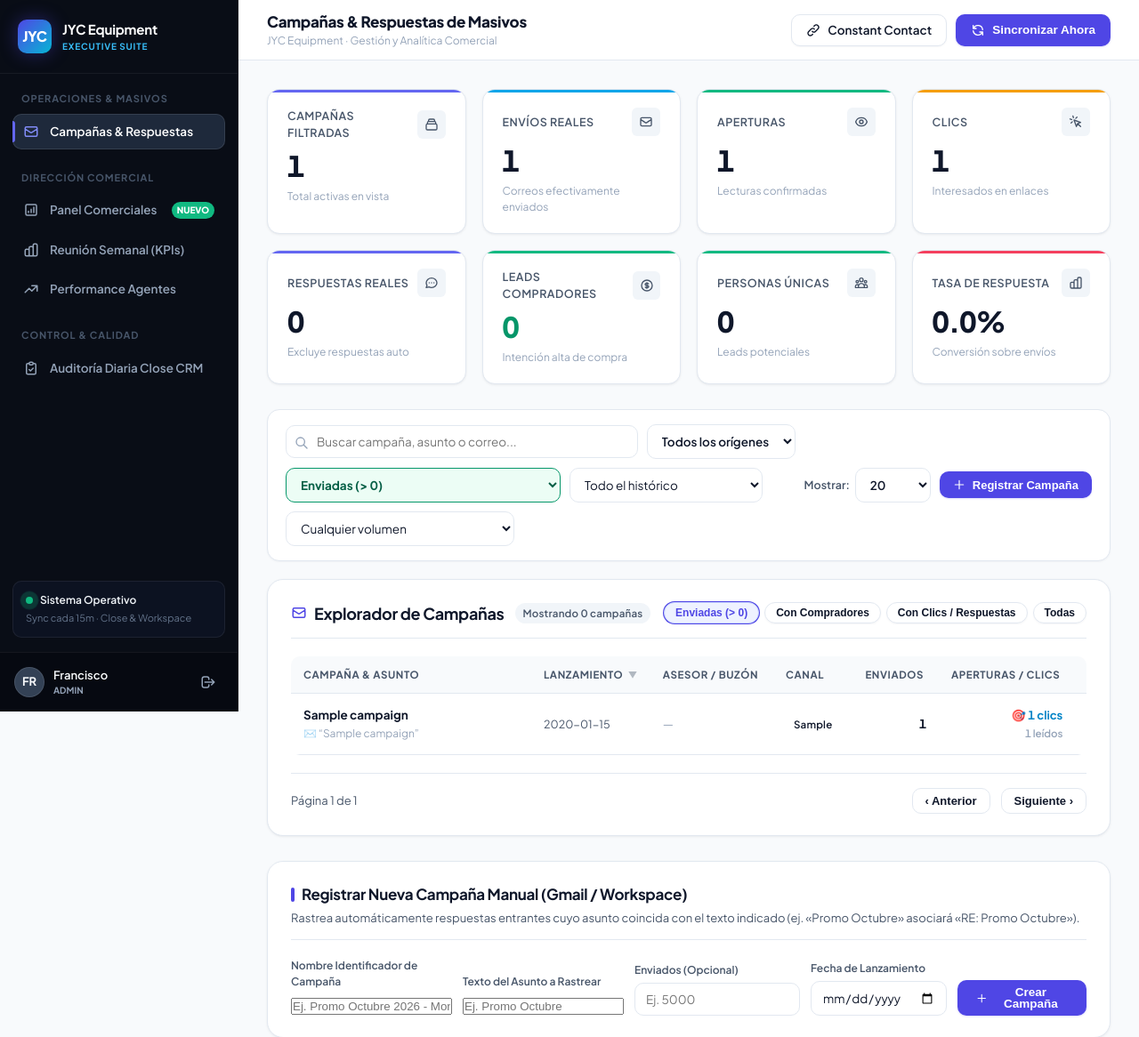
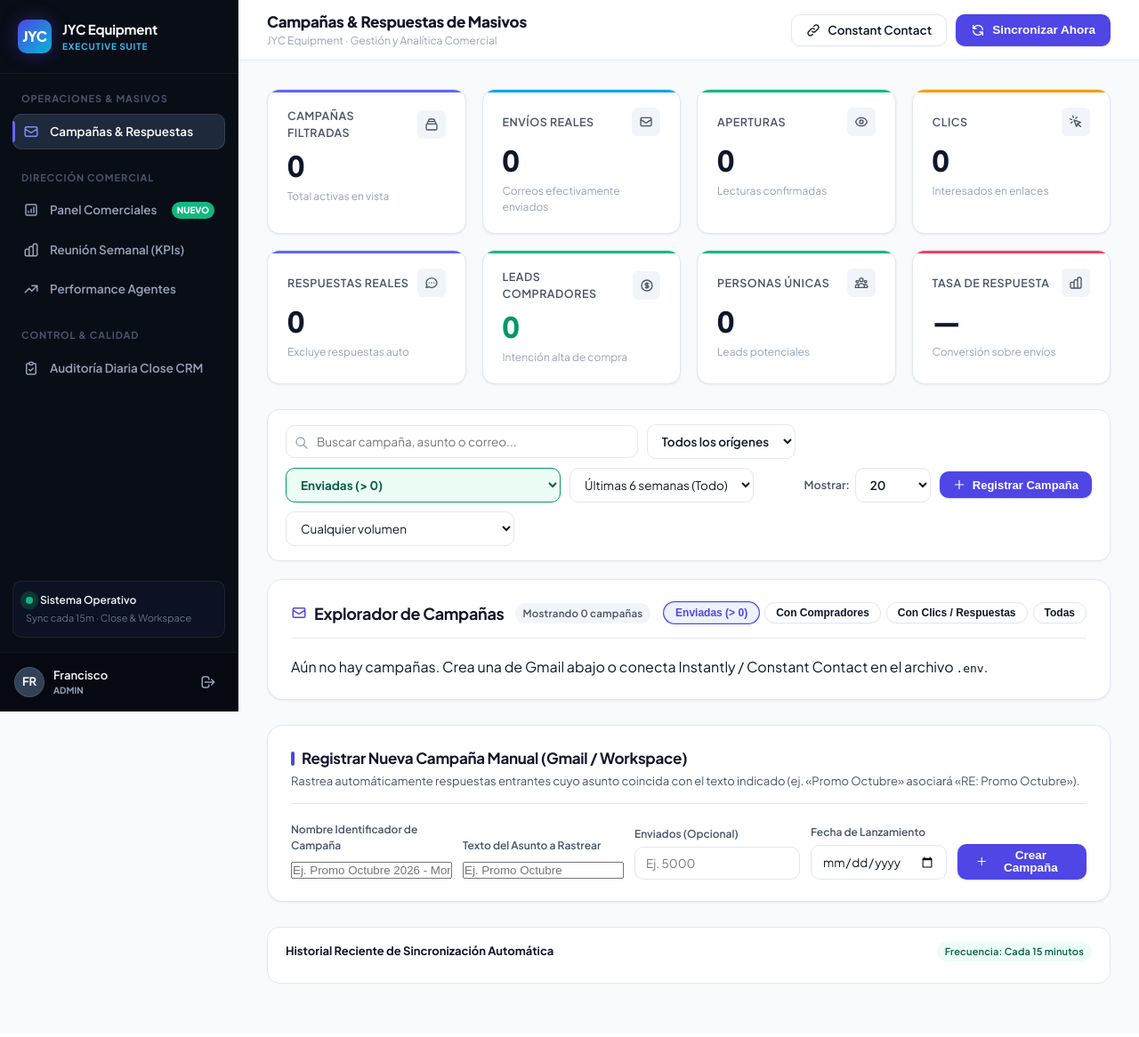
Before and after one commit to JYC-IT/Panel, a Flask app: page / in a window 1280 px wide. Shown: the top 1166 px of the page at 89% size. After the commit the page ends 1106 px from the top, so only its background shows below. Run offline with Flask 3, Linux system fonts and the light colour scheme; the visitor is signed in with stand-in values (Sample User, id 1); data comes from the database, SQL or seed files in the repository; tables that the repository leaves empty hold one stand-in row (values such as "Sample post"); a database or web service that is not in the repository returns one stand-in record (values such as "Sample title"); data that the repository does not hold is empty.

Commit message:
Fix: Limit masivos to last 6 weeks, repair main panel JS filters/buttons, and remove emojis

```diff
--- a/render.yaml
+++ b/render.yaml
@@ -29,4 +29,4 @@ services:
       - key: SYNC_INTERVAL_MINUTES
         value: "30"
       - key: LOOKBACK_DAYS
-        value: "30"
+        value: "42"
--- a/respuestas-masivos/config.py
+++ b/respuestas-masivos/config.py
@@ -15,7 +15,7 @@ class Config:
 
     # Sincronización
     SYNC_INTERVAL_MINUTES = int(os.getenv("SYNC_INTERVAL_MINUTES", "15"))
-    LOOKBACK_DAYS = int(os.getenv("LOOKBACK_DAYS", "30"))
+    LOOKBACK_DAYS = int(os.getenv("LOOKBACK_DAYS", "42"))
 
     # Base de datos
     DB_PATH = os.path.join(BASE_DIR, "data.db")
--- a/respuestas-masivos/routes/campaign_routes.py
+++ b/respuestas-masivos/routes/campaign_routes.py
@@ -1,5 +1,6 @@
 """Rutas principales para campañas de email masivo, respuestas, clics e integraciones."""
 import csv
+from datetime import date, timedelta
 import io
 import os
 from flask import Response, abort, flash, redirect, render_template, request, url_for
@@ -47,19 +48,29 @@ def _get_campaign(cid):
 def register_campaign_routes(app):
     @app.route("/")
     def index():
+        cutoff_date = (date.today() - timedelta(days=42)).isoformat()
+        where_6w = "WHERE COALESCE(NULLIF(substr(c.start_date, 1, 10), ''), substr(c.created_at, 1, 10)) >= ?"
         with db.get_conn() as conn:
-            rows = [dict(r) for r in conn.execute(STATS_SQL.format(where=""))]
+            rows = [dict(r) for r in conn.execute(STATS_SQL.format(where=where_6w), (cutoff_date,))]
             last_syncs = [dict(r) for r in conn.execute("SELECT * FROM sync_log ORDER BY id DESC LIMIT 4")]
             total_unique = conn.execute(
-                "SELECT COUNT(DISTINCT from_email) FROM replies WHERE is_auto = 0").fetchone()[0]
+                """SELECT COUNT(DISTINCT r.from_email)
+                   FROM replies r
+                   JOIN campaigns c ON c.id = r.campaign_id
+                   WHERE r.is_auto = 0
+                     AND COALESCE(NULLIF(substr(c.start_date, 1, 10), ''), substr(c.created_at, 1, 10)) >= ?""",
+                (cutoff_date,),
+            ).fetchone()[0]
             advisors = [
                 r[0] for r in conn.execute(
                     """SELECT DISTINCT reply_to_email FROM campaigns
                        WHERE reply_to_email IS NOT NULL AND reply_to_email != ''
+                       AND COALESCE(NULLIF(substr(start_date, 1, 10), ''), substr(created_at, 1, 10)) >= ?
                        AND reply_to_email NOT LIKE '%ccordoba%'
                        AND reply_to_email NOT LIKE '%rjones%'
                        AND reply_to_email NOT LIKE '%royjones%'
-                       ORDER BY reply_to_email"""
+                       ORDER BY reply_to_email""",
+                    (cutoff_date,),
                 ).fetchall()
             ]
         for r in rows:
@@ -107,7 +118,7 @@ def register_campaign_routes(app):
                 match_subject=subject,
                 reply_to_email=reply_to_email
             )
-            flash(f"✅ Campaña «{name}» registrada correctamente ({source.upper()}).", "ok")
+            flash(f"Campaña «{name}» registrada correctamente ({source.upper()}).", "ok")
         except Exception as e:
             flash(f"Error al registrar la campaña: {e}", "error")
 
--- a/respuestas-masivos/templates/index.html
+++ b/respuestas-masivos/templates/index.html
@@ -138,14 +138,13 @@
         <option value="zero">Sin envíos / Borradores (0)</option>
       </select>
 
-      <!-- Filtro Temporal -->
+      <!-- Filtro Temporal (Últimas 6 semanas) -->
       <select id="periodFilter" onchange="applyFilter(true)" class="custom-select">
-        <option value="all">Todo el histórico</option>
-        <option value="this_month">Mes Actual (Octubre 2026)</option>
+        <option value="all">Últimas 6 semanas (Todo)</option>
+        <option value="this_month">Mes Actual</option>
         <option value="last_30">Últimos 30 días</option>
-        <option value="last_90">Últimos 90 días</option>
-        <option value="2026">Año 2026</option>
-        <option value="2025">Año 2025 (Histórico)</option>
+        <option value="last_14">Últimos 14 días</option>
+        <option value="last_7">Últimos 7 días</option>
       </select>
 
       <!-- Filtro de Volumen -->
@@ -272,7 +271,7 @@
           </a>
           {% if c.match_subject %}
             <div style="font-size: 12px; color: var(--text-muted); display: flex; align-items: center; gap: 4px;">
-              <span>✉️ “{{ c.match_subject }}”</span>
+              <span>“{{ c.match_subject }}”</span>
             </div>
           {% endif %}
         </td>
@@ -282,7 +281,7 @@
         <td>
           {% if c.reply_to_email %}
             <span class="badge-pill advisor" title="Buzón: {{ c.reply_to_email }}" style="font-size: 11.5px;">
-              👤 {{ c.reply_to_email }}
+              {{ c.reply_to_email }}
             </span>
           {% else %}
             <span style="color: var(--text-muted);">—</span>
@@ -304,7 +303,7 @@
           <div style="display: flex; flex-direction: column; align-items: flex-end; gap: 2px;">
             {% if c.clicks_count %}
               <span style="color: #0284c7; font-weight: 700; font-size: 13px;" title="{{ c.clicks_count }} clics en enlaces">
-                🎯 {{ "{:,}".format(c.clicks_count) }} clics
+                {{ "{:,}".format(c.clicks_count) }} clics
               </span>
             {% endif %}
             {% if c.opens_count %}
@@ -324,7 +323,7 @@
               </span>
               {% if c.buyers_count > 0 %}
                 <span class="badge-pill intent-buy" style="font-size: 10px; padding: 1px 6px;" title="{{ c.buyers_count }} prospectos con alta intención de compra">
-                  🟢 {{ c.buyers_count }} Comprador{% if c.buyers_count > 1 %}es{% endif %}
+                  {{ c.buyers_count }} Comprador{% if c.buyers_count > 1 %}es{% endif %}
                 </span>
               {% endif %}
             {% else %}
@@ -435,7 +434,7 @@
 <!-- LÓGICA DE FILTRADO AVANZADO, ORDENAMIENTO Y PAGINACIÓN -->
 <script>
 var currentPage = 1;
-var pageSize = 10;
+var pageSize = 20;
 var matchingRows = [];
 var currentSort = { col: 'date', asc: false };
 
@@ -577,24 +576,17 @@ function applyFilter(resetPage) {
     } else if (sentFilter === "zero") {
       matchesSent = (rowSent === 0);
     }
-      matchesSent = (rowReplies > 0 || rowClicks > 0);
-    } else if (sentFilter === "zero") {
-      matchesSent = (rowSent === 0);
-    }
 
-    // 5. Filtro de Período Temporal
+    // 5. Filtro de Período Temporal (Últimas 6 semanas)
     var matchesPeriod = true;
     if (periodFilter === "this_month") {
-      matchesPeriod = rowDate.indexOf("2026-10") === 0;
-    } else if (periodFilter === "2026") {
-      matchesPeriod = rowDate.indexOf("2026") === 0;
-    } else if (periodFilter === "2025") {
-      matchesPeriod = rowDate.indexOf("2025") === 0;
-    } else if (periodFilter === "last_30" || periodFilter === "last_90") {
+      var currentYm = new Date().toISOString().slice(0, 7);
+      matchesPeriod = rowDate.indexOf(currentYm) === 0;
+    } else if (periodFilter === "last_7" || periodFilter === "last_14" || periodFilter === "last_30") {
       if (!rowDate) {
         matchesPeriod = false;
       } else {
-        var days = (periodFilter === "last_30") ? 30 : 90;
+        var days = (periodFilter === "last_7") ? 7 : ((periodFilter === "last_14") ? 14 : 30);
         var d = new Date(rowDate);
         var now = new Date();
         var diffDays = (now - d) / (1000 * 60 * 60 * 24);
@@ -761,7 +753,7 @@ applyFilter(true);
   <div style="background:white; border-radius:14px; max-width:540px; width:92%; padding:26px; max-height:90vh; overflow-y:auto; box-shadow:0 25px 50px -12px rgba(0,0,0,0.25);">
     <div style="display:flex; justify-content:space-between; align-items:center; margin-bottom:16px;">
       <div>
-        <h3 style="margin:0; font-size:18px; font-weight:800; color:var(--text-main);">➕ Registrar Campaña Masiva</h3>
+        <h3 style="margin:0; font-size:18px; font-weight:800; color:var(--text-main);">Registrar Campaña Masiva</h3>
         <p style="margin:3px 0 0; font-size:12.5px; color:var(--text-secondary);">Ingresa campañas enviadas recientemente si están pendientes de sincronización.</p>
       </div>
       <button type="button" style="border:0; background:none; font-size:22px; cursor:pointer; color:var(--text-muted);" onclick="closeModal('newCampaignModal')">✕</button>
--- a/respuestas-masivos/templates/performance.html
+++ b/respuestas-masivos/templates/performance.html
@@ -5,7 +5,6 @@
 <!-- AVISO ACCESO PANEL COMERCIAL -->
 <div style="background: #f0fdf4; border: 1.5px solid #86efac; border-radius: 12px; padding: 14px 20px; margin-bottom: 20px; display: flex; justify-content: space-between; align-items: center; gap: 14px; flex-wrap: wrap;">
   <div style="display: flex; align-items: center; gap: 12px;">
-    <span style="font-size: 24px;">⭐</span>
     <div>
       <div style="font-weight: 800; font-size: 14px; color: #166534;">
         ¡Nuevo Panel Comercial Activo!
```
